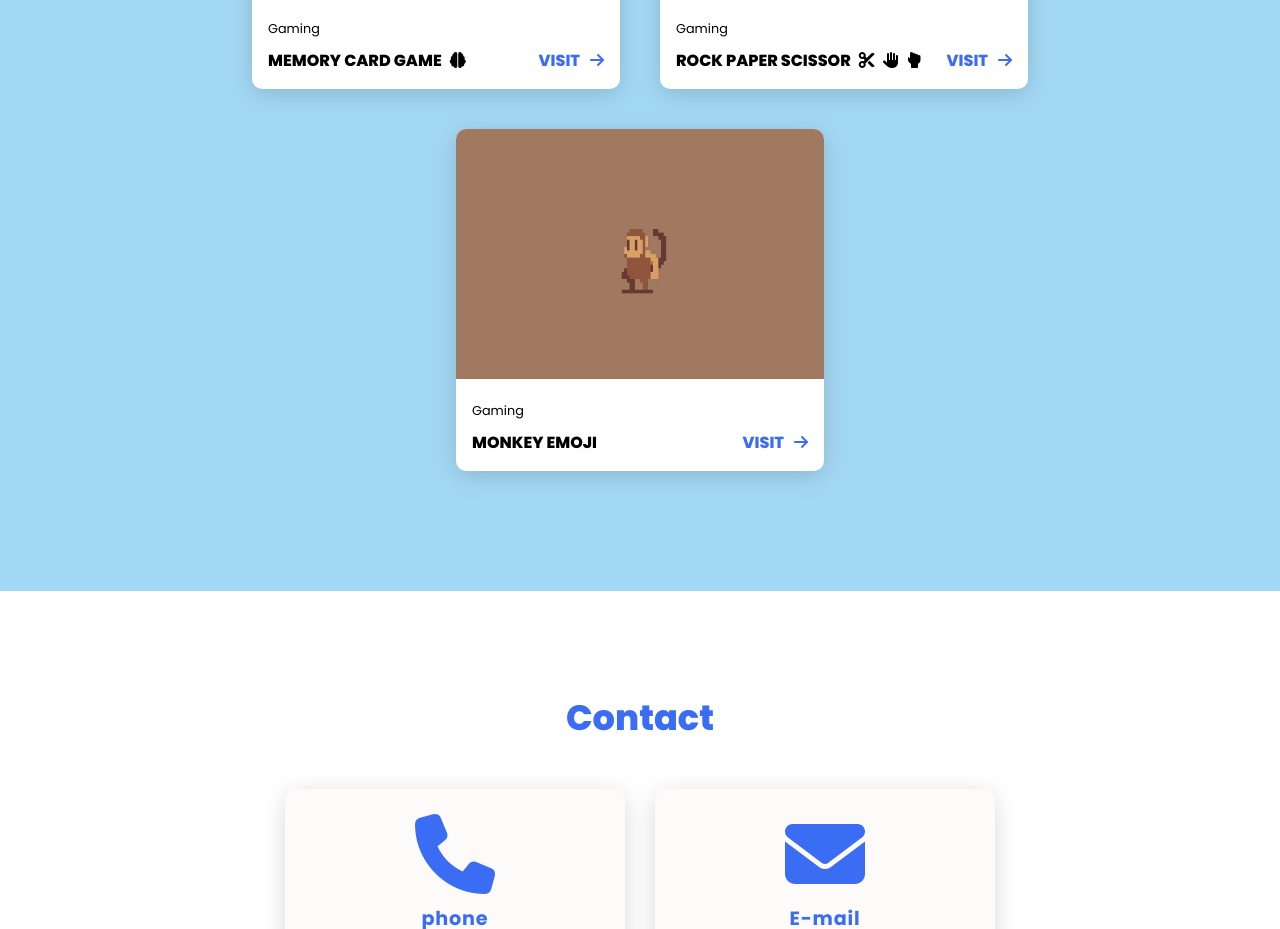
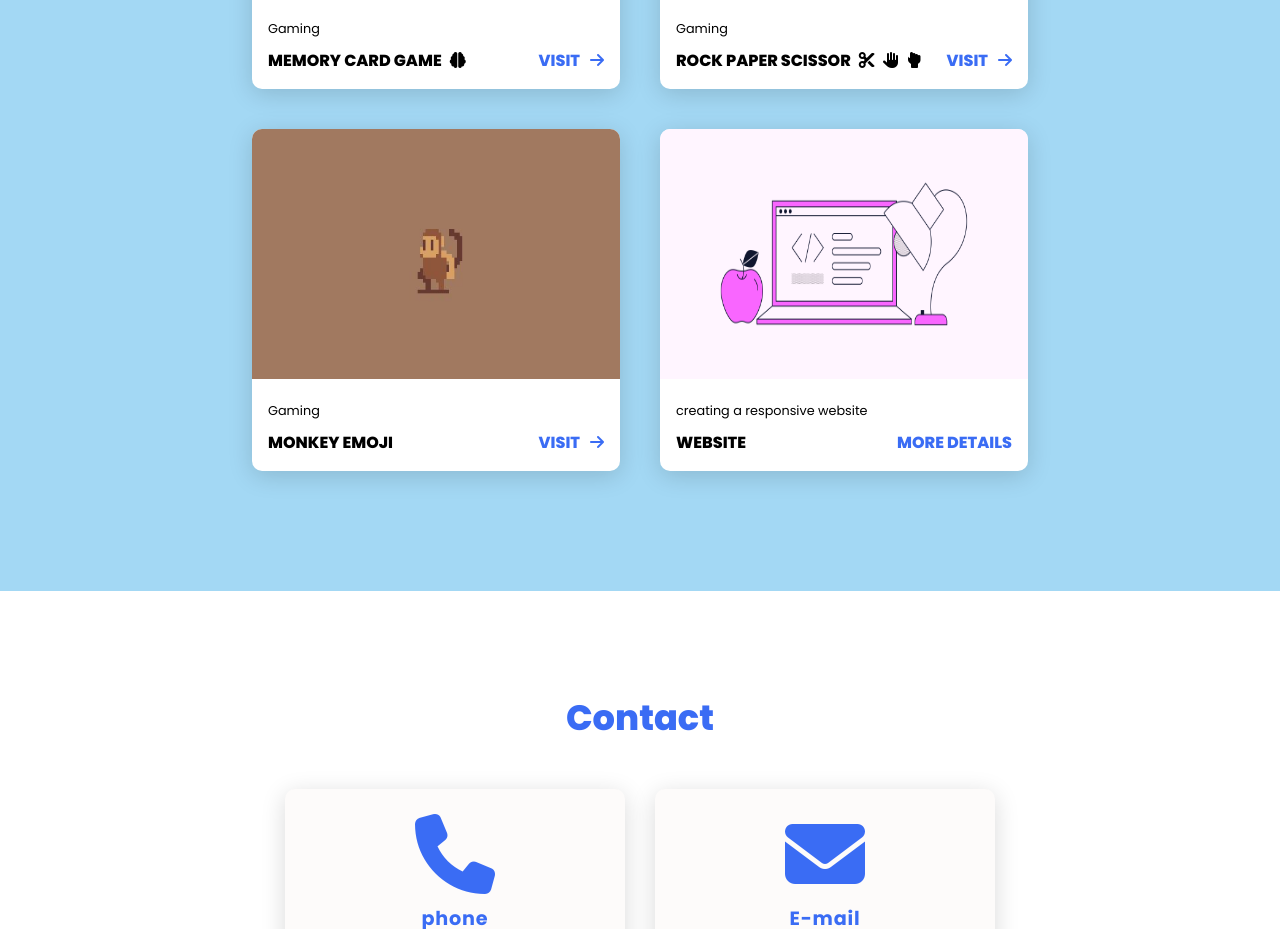
Before and after one commit to Ahmedhussin1/personal-website, a plain HTML site: page index.html in a window 1280 px wide. Shown: the part 2082-3011 px from the top of the page. Drawn offline with Linux system fonts and the light colour scheme; some icons are missing.

Commit message:
Art-Gallery-added

```diff
--- a/index.html
+++ b/index.html
@@ -128,7 +128,7 @@
                 </div>
             </div>
             <!forth card>
-            <!-- <div class="project-card">
+            <div class="project-card">
 
                 <div class="project-image">
                     <img src="/How-I-Learned-To-Appreciate-The-Art-Of-Computer-Programming-1.png">
@@ -139,12 +139,12 @@
 
                     <strong class="project-title">
                         <span>Website</span>
-                        <a href="#" class="more-details">more details</a>
+                        <a href="/Art-work-Gallery/index.html" class="more-details">more details</a>
                     </strong>
                 </div>
             </div>
-            <!fifth card>
-            <div class="project-card">
+            <!-- fifth card -->
+            <!-- <div class="project-card">
 
                 <div class="project-image">
                     <img src="/How-I-Learned-To-Appreciate-The-Art-Of-Computer-Programming-1.png">
@@ -209,7 +209,6 @@
                 </div>
             </div>
             <!--*****************-->
-
             <div class="card" id="open-email">
                 <div class="icon">
                     <i class="fa-solid fa-envelope"></i>
```
